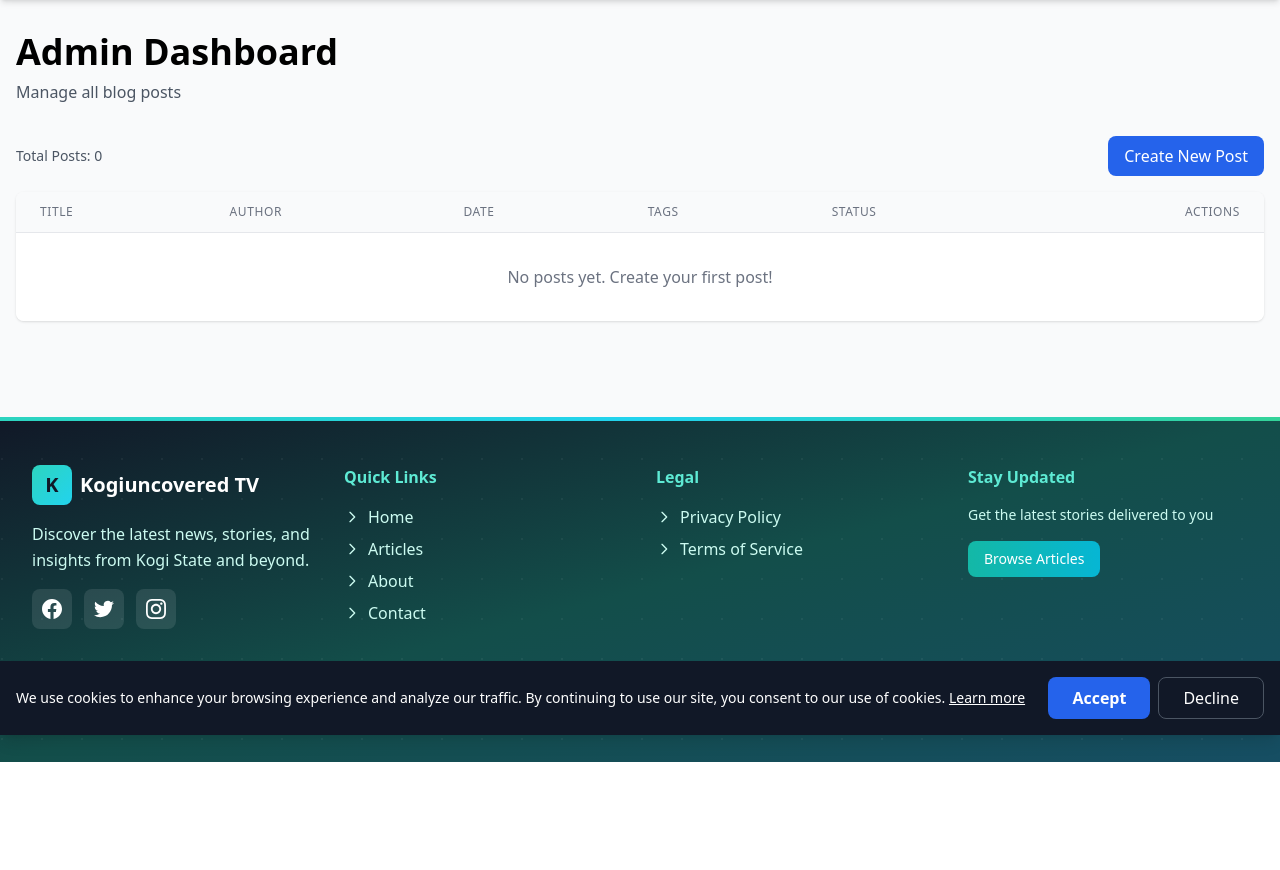
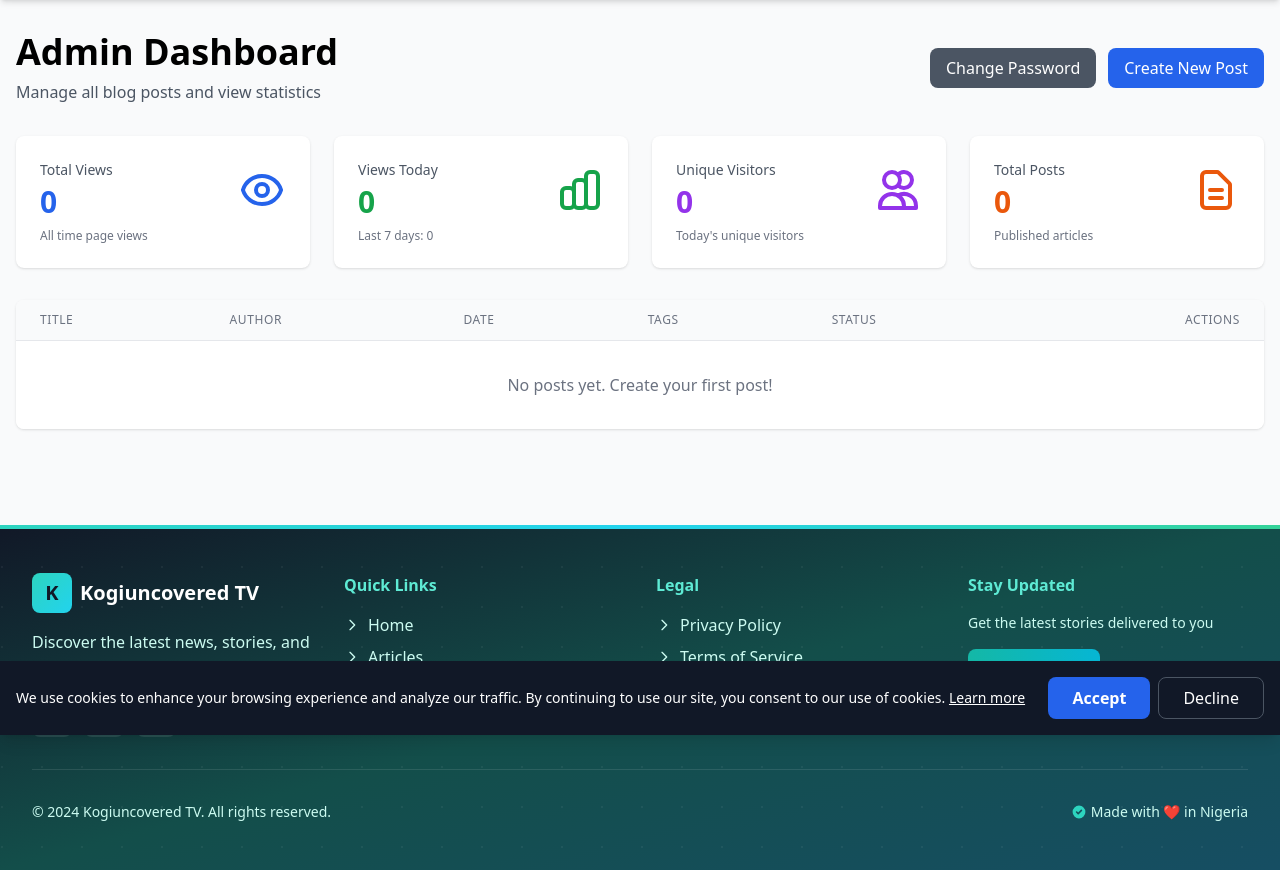
Before and after one commit to Haditech2/kogiuncoveredtv, a Django app: page /dashboard/ in a window 1280 px wide. Shown: the part 65-935 px from the top of the page. Before the commit the page ends 827 px from the top, so only its background shows below. Run offline with Django 5.2, Linux system fonts and the light colour scheme; the visitor is signed in with stand-in values (Sample User, id 1); data comes from the database, SQL or seed files in the repository; data that the repository does not hold is empty; some libraries are stand-ins or nearby versions.

Commit message:
Add password change and page view statistics features

```diff
--- /dev/null
+++ b/blog/middleware.py
@@ -0,0 +1,28 @@
+from .models import PageView
+
+
+class PageViewMiddleware:
+    def __init__(self, get_response):
+        self.get_response = get_response
+
+    def __call__(self, request):
+        response = self.get_response(request)
+
+        # Track page views for successful GET requests
+        if request.method == 'GET' and response.status_code == 200:
+            # Get client IP
+            x_forwarded_for = request.META.get('HTTP_X_FORWARDED_FOR')
+            if x_forwarded_for:
+                ip = x_forwarded_for.split(',')[0]
+            else:
+                ip = request.META.get('REMOTE_ADDR', '0.0.0.0')
+
+            # Create page view record
+            PageView.objects.create(
+                page_url=request.path,
+                user_ip=ip,
+                user_agent=request.META.get('HTTP_USER_AGENT', '')[:500],
+                referrer=request.META.get('HTTP_REFERER', '')[:500]
+            )
+
+        return response
--- a/blog/models.py
+++ b/blog/models.py
@@ -77,3 +77,21 @@ class ContactMessage(models.Model):
 
     def __str__(self):
         return f'Message from {self.name} - {self.subject}'
+
+
+class PageView(models.Model):
+    page_url = models.CharField(max_length=500)
+    user_ip = models.GenericIPAddressField()
+    user_agent = models.TextField(blank=True)
+    referrer = models.CharField(max_length=500, blank=True)
+    created_at = models.DateTimeField(auto_now_add=True)
+
+    class Meta:
+        ordering = ['-created_at']
+        indexes = [
+            models.Index(fields=['-created_at']),
+            models.Index(fields=['page_url']),
+        ]
+
+    def __str__(self):
+        return f'{self.page_url} - {self.created_at}'
--- a/blog/templates/blog/admin_dashboard.html
+++ b/blog/templates/blog/admin_dashboard.html
@@ -5,19 +5,91 @@
 
 {% block content %}
 <div class="container mx-auto px-4 py-8">
-    <div class="mb-8">
-        <h1 class="text-4xl font-bold mb-2">Admin Dashboard</h1>
-        <p class="text-gray-600">Manage all blog posts</p>
+    <div class="mb-8 flex justify-between items-center">
+        <div>
+            <h1 class="text-4xl font-bold mb-2">Admin Dashboard</h1>
+            <p class="text-gray-600">Manage all blog posts and view statistics</p>
+        </div>
+        <div class="flex gap-3">
+            <a href="{% url 'change_password' %}" class="bg-gray-600 hover:bg-gray-700 text-white px-4 py-2 rounded-lg transition">
+                Change Password
+            </a>
+            <a href="{% url 'create_post' %}" class="bg-blue-600 hover:bg-blue-700 text-white px-4 py-2 rounded-lg transition">
+                Create New Post
+            </a>
+        </div>
     </div>
 
-    <div class="mb-4 flex justify-between items-center">
-        <p class="text-sm text-gray-600">
-            Total Posts: {{ total_posts }}
-        </p>
-        <a href="{% url 'create_post' %}" class="bg-blue-600 hover:bg-blue-700 text-white px-4 py-2 rounded-lg transition">
-            Create New Post
-        </a>
+    <!-- Statistics Section -->
+    <div class="grid grid-cols-1 md:grid-cols-2 lg:grid-cols-4 gap-6 mb-8">
+        <div class="bg-white rounded-lg shadow p-6">
+            <div class="flex items-center justify-between">
+                <div>
+                    <p class="text-sm text-gray-600 mb-1">Total Views</p>
+                    <p class="text-3xl font-bold text-blue-600">{{ total_views|default:0 }}</p>
+                </div>
+                <svg class="h-12 w-12 text-blue-600" fill="none" stroke="currentColor" viewBox="0 0 24 24">
+                    <path stroke-linecap="round" stroke-linejoin="round" stroke-width="2" d="M15 12a3 3 0 11-6 0 3 3 0 016 0z"/>
+                    <path stroke-linecap="round" stroke-linejoin="round" stroke-width="2" d="M2.458 12C3.732 7.943 7.523 5 12 5c4.478 0 8.268 2.943 9.542 7-1.274 4.057-5.064 7-9.542 7-4.477 0-8.268-2.943-9.542-7z"/>
+                </svg>
+            </div>
+            <p class="text-xs text-gray-500 mt-2">All time page views</p>
+        </div>
+
+        <div class="bg-white rounded-lg shadow p-6">
+            <div class="flex items-center justify-between">
+                <div>
+                    <p class="text-sm text-gray-600 mb-1">Views Today</p>
+                    <p class="text-3xl font-bold text-green-600">{{ views_today|default:0 }}</p>
+                </div>
+                <svg class="h-12 w-12 text-green-600" fill="none" stroke="currentColor" viewBox="0 0 24 24">
+                    <path stroke-linecap="round" stroke-linejoin="round" stroke-width="2" d="M9 19v-6a2 2 0 00-2-2H5a2 2 0 00-2 2v6a2 2 0 002 2h2a2 2 0 002-2zm0 0V9a2 2 0 012-2h2a2 2 0 012 2v10m-6 0a2 2 0 002 2h2a2 2 0 002-2m0 0V5a2 2 0 012-2h2a2 2 0 012 2v14a2 2 0 01-2 2h-2a2 2 0 01-2-2z"/>
+                </svg>
+            </div>
+            <p class="text-xs text-gray-500 mt-2">Last 7 days: {{ views_7_days|default:0 }}</p>
+        </div>
+
+        <div class="bg-white rounded-lg shadow p-6">
+            <div class="flex items-center justify-between">
+                <div>
+                    <p class="text-sm text-gray-600 mb-1">Unique Visitors</p>
+                    <p class="text-3xl font-bold text-purple-600">{{ unique_visitors_today|default:0 }}</p>
+                </div>
+                <svg class="h-12 w-12 text-purple-600" fill="none" stroke="currentColor" viewBox="0 0 24 24">
+                    <path stroke-linecap="round" stroke-linejoin="round" stroke-width="2" d="M12 4.354a4 4 0 110 5.292M15 21H3v-1a6 6 0 0112 0v1zm0 0h6v-1a6 6 0 00-9-5.197M13 7a4 4 0 11-8 0 4 4 0 018 0z"/>
+                </svg>
+            </div>
+            <p class="text-xs text-gray-500 mt-2">Today's unique visitors</p>
+        </div>
+
+        <div class="bg-white rounded-lg shadow p-6">
+            <div class="flex items-center justify-between">
+                <div>
+                    <p class="text-sm text-gray-600 mb-1">Total Posts</p>
+                    <p class="text-3xl font-bold text-orange-600">{{ total_posts|default:0 }}</p>
+                </div>
+                <svg class="h-12 w-12 text-orange-600" fill="none" stroke="currentColor" viewBox="0 0 24 24">
+                    <path stroke-linecap="round" stroke-linejoin="round" stroke-width="2" d="M9 12h6m-6 4h6m2 5H7a2 2 0 01-2-2V5a2 2 0 012-2h5.586a1 1 0 01.707.293l5.414 5.414a1 1 0 01.293.707V19a2 2 0 01-2 2z"/>
+                </svg>
+            </div>
+            <p class="text-xs text-gray-500 mt-2">Published articles</p>
+        </div>
     </div>
+
+    <!-- Popular Pages -->
+    {% if popular_pages %}
+    <div class="bg-white rounded-lg shadow p-6 mb-8">
+        <h2 class="text-xl font-bold mb-4">Most Viewed Pages</h2>
+        <div class="space-y-3">
+            {% for page in popular_pages|slice:":5" %}
+            <div class="flex justify-between items-center py-2 border-b">
+                <span class="text-sm text-gray-700">{{ page.page_url }}</span>
+                <span class="text-sm font-semibold text-blue-600">{{ page.view_count }} views</span>
+            </div>
+            {% endfor %}
+        </div>
+    </div>
+    {% endif %}
 
     <div class="bg-white rounded-lg shadow overflow-hidden">
         <table class="min-w-full divide-y divide-gray-200">
--- a/blog/urls.py
+++ b/blog/urls.py
@@ -10,6 +10,7 @@ urlpatterns = [
     path('dashboard/messages/', views.view_messages, name='view_messages'),
     path('dashboard/messages/<int:message_id>/', views.message_detail, name='message_detail'),
     path('dashboard/messages/<int:message_id>/delete/', views.delete_message, name='delete_message'),
+    path('dashboard/change-password/', views.change_password, name='change_password'),
     path('create-post/', views.create_post, name='create_post'),
     path('edit-post/<slug:slug>/', views.edit_post, name='edit_post'),
     path('delete-post/<slug:slug>/', views.delete_post, name='delete_post'),
--- a/blog/views.py
+++ b/blog/views.py
@@ -4,7 +4,11 @@ from django.contrib import messages
 from django.db.models import Q, Count
 from django.core.paginator import Paginator
 from django.http import JsonResponse
-from .models import Post, Comment, Like, ContactMessage
+from django.contrib.auth import update_session_auth_hash
+from django.contrib.auth.forms import PasswordChangeForm
+from django.utils import timezone
+from datetime import timedelta
+from .models import Post, Comment, Like, ContactMessage, PageView
 from .forms import PostForm, CommentForm, ContactForm
 
 
@@ -82,10 +86,35 @@ def admin_dashboard(request):
     posts = Post.objects.all().order_by('-created_at')
     unread_messages = ContactMessage.objects.filter(read=False).count()
 
+    # Statistics
+    today = timezone.now().date()
+    last_7_days = today - timedelta(days=7)
+    last_30_days = today - timedelta(days=30)
+
+    total_views = PageView.objects.count()
+    views_today = PageView.objects.filter(created_at__date=today).count()
+    views_7_days = PageView.objects.filter(created_at__date__gte=last_7_days).count()
+    views_30_days = PageView.objects.filter(created_at__date__gte=last_30_days).count()
+
+    unique_visitors_today = PageView.objects.filter(created_at__date=today).values('user_ip').distinct().count()
+    unique_visitors_7_days = PageView.objects.filter(created_at__date__gte=last_7_days).values('user_ip').distinct().count()
+
+    # Most viewed pages
+    popular_pages = PageView.objects.values('page_url').annotate(
+        view_count=Count('id')
+    ).order_by('-view_count')[:10]
+
     context = {
         'posts': posts,
         'total_posts': posts.count(),
         'unread_messages': unread_messages,
+        'total_views': total_views,
+        'views_today': views_today,
+        'views_7_days': views_7_days,
+        'views_30_days': views_30_days,
+        'unique_visitors_today': unique_visitors_today,
+        'unique_visitors_7_days': unique_visitors_7_days,
+        'popular_pages': popular_pages,
     }
     return render(request, 'blog/admin_dashboard.html', context)
 
@@ -273,3 +302,26 @@ def privacy_policy(request):
 def terms_of_service(request):
     """Terms of service page"""
     return render(request, 'blog/terms.html')
+
+
+
+@login_required
+def change_password(request):
+    """Change admin password"""
+    if not request.user.is_staff:
+        messages.error(request, 'You do not have permission to access this page.')
+        return redirect('home')
+
+    if request.method == 'POST':
+        form = PasswordChangeForm(request.user, request.POST)
+        if form.is_valid():
+            user = form.save()
+            update_session_auth_hash(request, user)
+            messages.success(request, 'Your password was successfully updated!')
+            return redirect('admin_dashboard')
+        else:
+            messages.error(request, 'Please correct the errors below.')
+    else:
+        form = PasswordChangeForm(request.user)
+
+    return render(request, 'blog/change_password.html', {'form': form})
--- a/kogiuncovered/settings.py
+++ b/kogiuncovered/settings.py
@@ -35,6 +35,7 @@ MIDDLEWARE = [
     'django.contrib.auth.middleware.AuthenticationMiddleware',
     'django.contrib.messages.middleware.MessageMiddleware',
     'django.middleware.clickjacking.XFrameOptionsMiddleware',
+    'blog.middleware.PageViewMiddleware',
 ]
 
 ROOT_URLCONF = 'kogiuncovered.urls'
```
Also changed, not shown: blog/templates/blog/change_password.html (added, +77 -0 lines), blog/migrations/0004_pageview.py (added).
